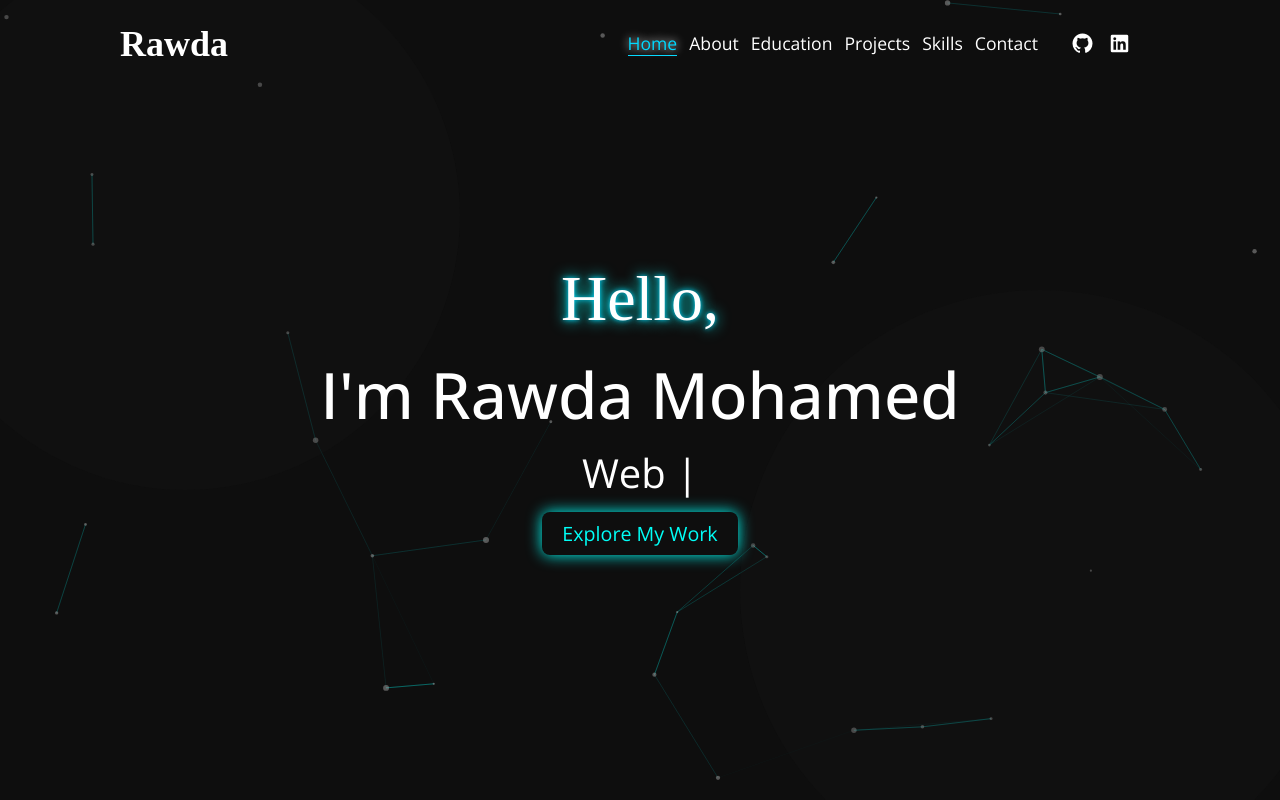
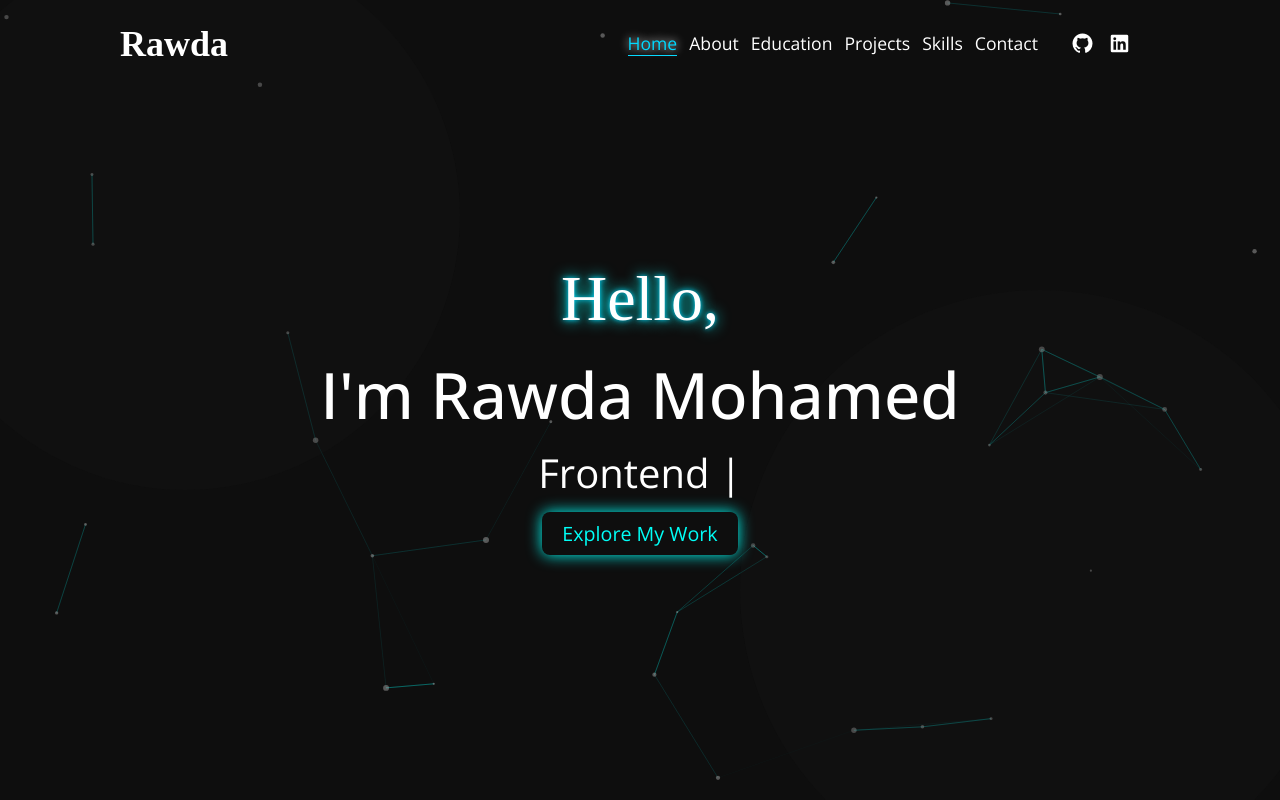
Before and after one commit to rawdamohamed2/portfolio-web, a React (Vite) app: page / in a window 1280 px wide. Shown: the top 800 px of the page. Built offline with nearby package versions, Linux system fonts and the light colour scheme; no server answers; a web font is replaced by a local one.

Commit message:
Change heading from 'Web' to 'Frontend'

```diff
--- a/src/Components/Home/Home.jsx
+++ b/src/Components/Home/Home.jsx
@@ -46,7 +46,7 @@ export default function Home() {
             <h1 className= 'md:text-[4rem] text-[2.6rem] font-medium'><span className='logoFont block  span'>Hello,</span>
                I'm Rawda Mohamed
             </h1>
-            <h2 className="md:text-[2.5rem] text-[2.1rem] text-medium ">Web <span className='text-effectColor'>{text}</span><span className="cursor">|</span></h2>
+            <h2 className="md:text-[2.5rem] text-[2.1rem] text-medium ">Frontend <span className='text-effectColor'>{text}</span><span className="cursor">|</span></h2>
 
             <div className="buttons mt-4 ">
               <Link to="projects" type="button" className='btn text-[1.23rem] text-effectColor md:px-5 px-4 py-2 rounded-lg shadow-[0px_0px_15px_#00FFF7] hover:text-fontColor hover:shadow-[0px_0px_30px_#00FFF7] hover:bg-bgColor '>Explore My Work</Link>
```
